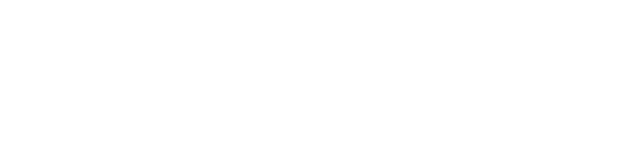
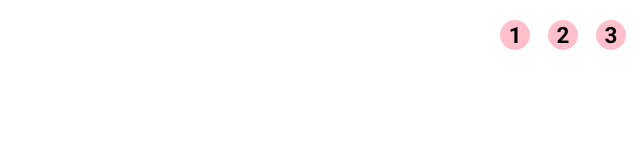
Before and after one commit to Onda-dev/htmlcss-shoes, a plain HTML site: page index.html in a window 1280 px wide. Shown: the whole page, without its empty margins (640-1280 px from the left). Drawn offline with Linux system fonts and the light colour scheme.

Commit message:
Navigatore inserito

```diff
--- a/css/style.css
+++ b/css/style.css
@@ -4,3 +4,31 @@
     padding: 0;
     box-sizing: border-box;
 }
+
+/* COMMON */
+body {
+    font-family: 'Roboto', sans-serif;
+}
+
+/* HEADER */
+header {
+    margin-top: 20px;
+    text-align: right;
+}
+
+nav ul li {
+    display: inline-block;
+    font-weight: 600;
+    font-size: 1.4em;
+    text-align: center;
+    line-height: 30px;
+    margin-right: 14px;
+}
+
+.li-box {
+    display: inline-block;
+    width: 30px;
+    height: 30px;
+    background-color: pink;
+    border-radius: 50%;
+}
--- a/index.html
+++ b/index.html
@@ -5,13 +5,28 @@
         <meta http-equiv="X-UA-Compatible" content="IE=edge">
         <meta name="viewport" content="width=device-width, initial-scale=1.0">
         <title>Shoes</title>
+        <!-- GOOGLE FONT -->
+        <link rel="preconnect" href="https://fonts.googleapis.com">
+        <link rel="preconnect" href="https://fonts.gstatic.com" crossorigin>
+        <link href="https://fonts.googleapis.com/css2?family=Roboto:ital,wght@0,100;0,300;0,400;0,500;0,700;0,900;1,100;1,300;1,400;1,500;1,700;1,900&display=swap" rel="stylesheet">
+        <!-- /GOOGLE FONT -->
         <link rel="stylesheet" href="css/style.css">
     </head>
     <body>
         <!-- MENU DI NAVIGAZIONE -->
         <header>
             <nav>
-
+                <ul>
+                    <li>
+                        <span class="li-box">1</span>
+                    </li>
+                    <li>
+                        <span class="li-box">2</span>
+                    </li>
+                    <li>
+                        <span class="li-box">3</span>
+                    </li>
+                </ul>
             </nav>
         </header>
         <!-- SEZIONE PRINCIPALE -->
```
